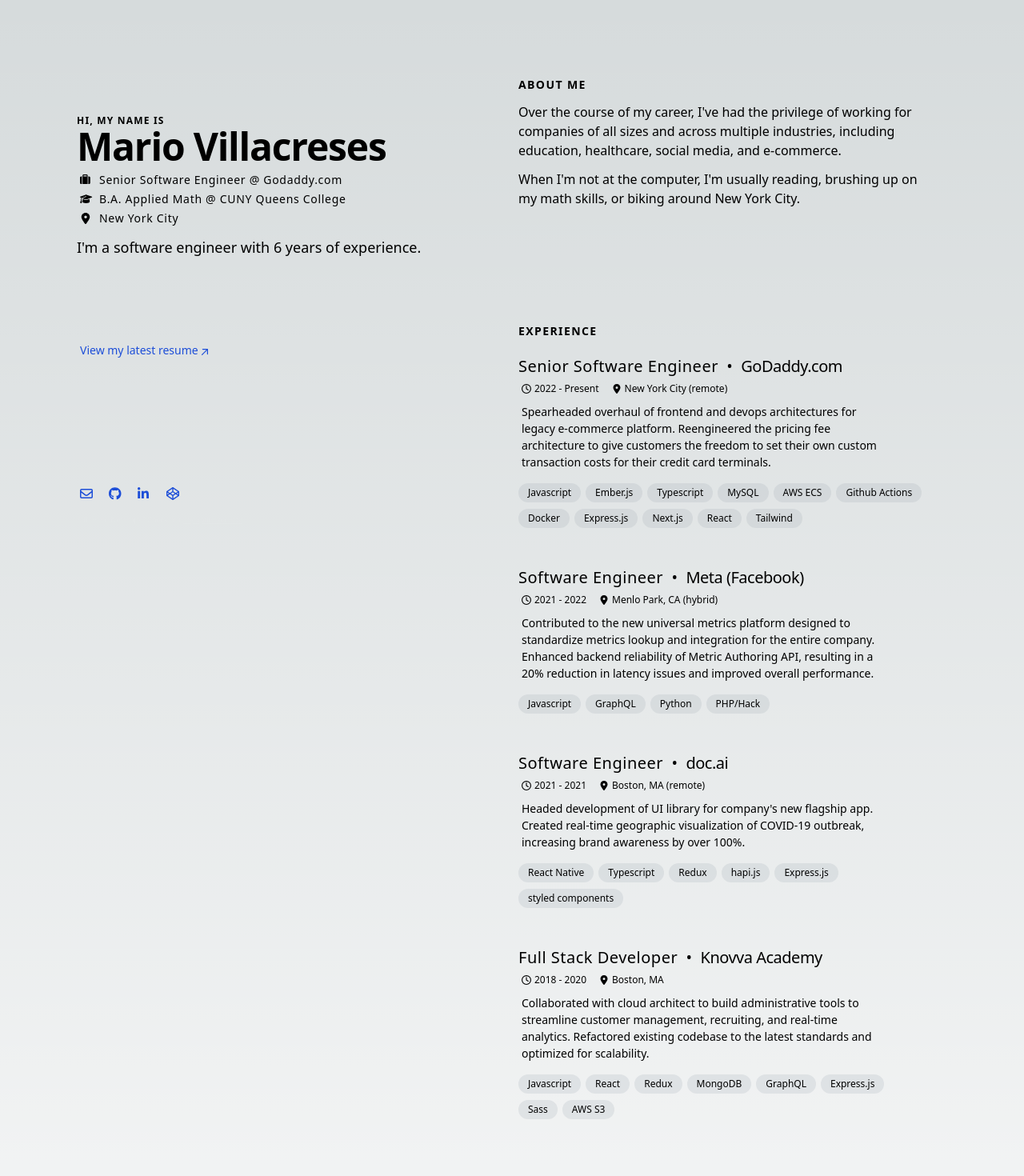
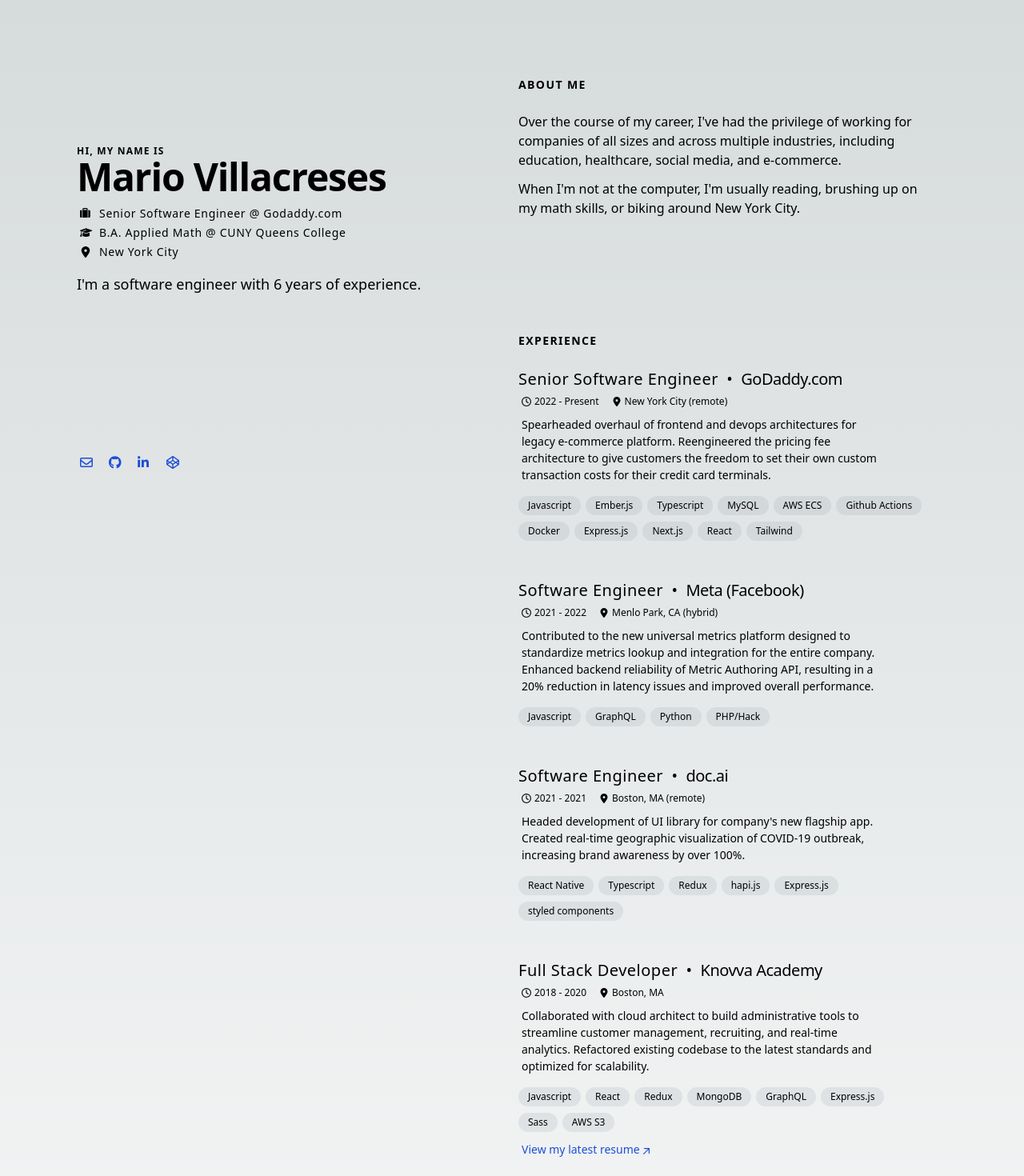
Before and after one commit to villacreses/personal-site, a Next.js app: page / in a window 1280 px wide. Shown: the top 1470 px of the page at 80% size. Built offline with nearby package versions, Linux system fonts and the light colour scheme.

Commit message:
Minor tweaks

```diff
--- a/src/app/(professional)/content.ts
+++ b/src/app/(professional)/content.ts
@@ -8,7 +8,7 @@
 export const statsListContent: StatsListProps = {
   textClasses: 'text-xs sm:text-sm leading-5 tracking-wider',
   listContainerProps: {
-    className: 'list-none ml-1 mt-2 p-0 flex flex-col gap-y-1',
+    className: 'list-none ml-1 mt-3 p-0 flex flex-col gap-y-1',
   },
   items: [
     {
--- a/src/app/(professional)/page.tsx
+++ b/src/app/(professional)/page.tsx
@@ -17,7 +17,7 @@
 );
 
 const SectionHeader: FC<PropsWithChildren<{}>> = ({ children }) => (
-  <h2 className="text-sm font-bold uppercase tracking-widest mb-3">
+  <h2 className="text-sm font-bold uppercase tracking-widest mb-6">
     {children}
   </h2>
 );
@@ -38,13 +38,10 @@
             </strong>
           </h1>
           <StatsList {...statsListContent} />
-          <p className="sm:text-lg mt-3 max-w-md leading-normal">
+          <p className="sm:text-lg mt-4 max-w-md leading-normal">
             I&apos;m a software engineer with {yearsExp} years of experience.
           </p>
         </hgroup>
-        <p className="sm:text-sm mt-6 sm:mt-3 ml-1">
-          <InlineLink href="/docs/resume.pdf">View my latest resume</InlineLink>
-        </p>
         <div>
           <SocialLinks items={socialLinkItems} />
           <p className="text-xs mt-10 sm:mt-4  tracking-tight text-opacity-5 text-white cursor-default">
@@ -74,7 +71,8 @@
         <Section>
           <SectionHeader>Experience</SectionHeader>
           <ExperienceList items={experienceEntries} />
-          <p className="mt-8 text-sm">
+          <p className="sm:text-sm mt-12 sm:mt-3 ml-1">
+            <InlineLink href="/docs/resume.pdf">View my latest resume</InlineLink>
           </p>
         </Section>
         <Section>
--- a/src/components/ItemListExperience.tsx
+++ b/src/components/ItemListExperience.tsx
@@ -41,7 +41,7 @@
       <h3 className="leading-5 mb-1 flex flex-col sm:flex-row">
         <span className="font-medium tracking-wide text-xl">{role}</span>
         <span className="hidden sm:inline text-xl">&nbsp;&nbsp;&#x2022;&nbsp;&nbsp;</span>
-        <span className="font-light tracking-wide ml-1 sm:ml-0 text-md sm:text-xl sm:tracking-tight"> {org}</span>
+        <span className="font-light tracking-wide ml-1 sm:ml-0 text-sm sm:text-xl sm:tracking-tight"> {org}</span>
       </h3>
       <ul className="no-list flex ml-1 gap-x-4">
         <li className="flex items-center gap-x-1">
--- a/src/components/ItemListSocialLinks.tsx
+++ b/src/components/ItemListSocialLinks.tsx
@@ -15,7 +15,7 @@
       />
     )}
     listContainerProps={{
-      className: 'list-none ml-1 mt-16 p-0 flex justify-center sm:justify-start gap-x-6 sm:gap-x-4'
+      className: 'list-none ml-1 mt-7 p-0 flex gap-x-6 sm:gap-x-4'
     }}
   />
 );
```
